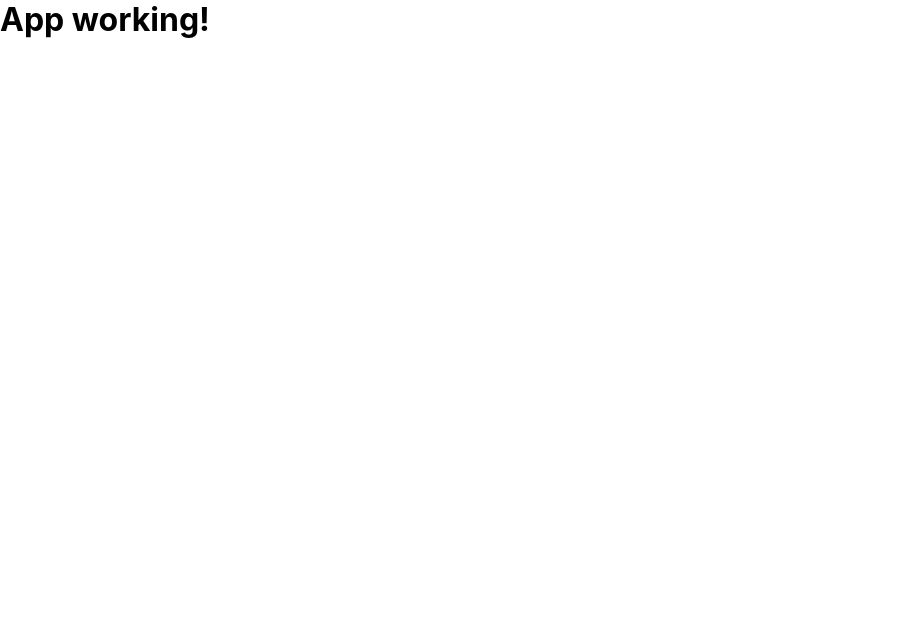
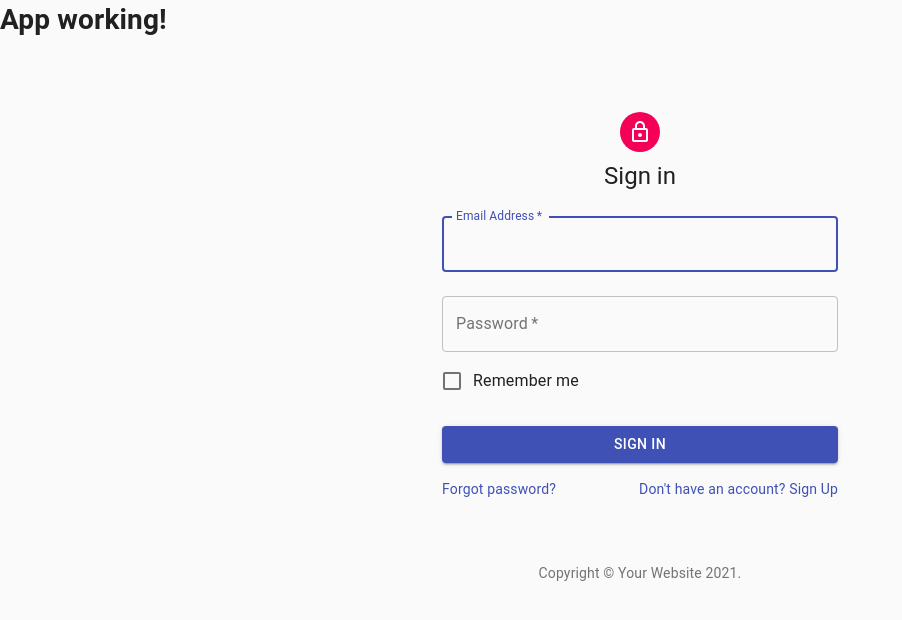
Before and after one commit to hov001/react-blog, a React (Vite) app: page / in a window 1280 px wide. Shown: the top 620 px of the page, without its empty margins (0-902 px from the left). Built offline with nearby package versions, Linux system fonts and the light colour scheme.

Commit message:
Feat: Added SignIn container on App components

```diff
--- a/src/App.jsx
+++ b/src/App.jsx
@@ -1,9 +1,127 @@
 import React from 'react'
+// Material UI
+import Avatar from '@material-ui/core/Avatar'
+import Button from '@material-ui/core/Button'
+import CssBaseline from '@material-ui/core/CssBaseline'
+import TextField from '@material-ui/core/TextField'
+import FormControlLabel from '@material-ui/core/FormControlLabel'
+import Checkbox from '@material-ui/core/Checkbox'
+import Link from '@material-ui/core/Link'
+import Grid from '@material-ui/core/Grid'
+import Box from '@material-ui/core/Box'
+import LockOutlinedIcon from '@material-ui/icons/LockOutlined'
+import Typography from '@material-ui/core/Typography'
+import { makeStyles } from '@material-ui/core/styles'
+import Container from '@material-ui/core/Container'
+
+function Copyright() {
+  return (
+    <Typography variant="body2" color="textSecondary" align="center">
+      {'Copyright © '}
+      <Link color="inherit" href="https://material-ui.com/">
+        Your Website
+      </Link>{' '}
+      {new Date().getFullYear()}
+      {'.'}
+    </Typography>
+  )
+}
+
+const useStyles = makeStyles((theme) => ({
+  paper: {
+    marginTop: theme.spacing(8),
+    display: 'flex',
+    flexDirection: 'column',
+    alignItems: 'center',
+  },
+  avatar: {
+    margin: theme.spacing(1),
+    backgroundColor: theme.palette.secondary.main,
+  },
+  form: {
+    width: '100%', // Fix IE 11 issue.
+    marginTop: theme.spacing(1),
+  },
+  submit: {
+    margin: theme.spacing(3, 0, 2),
+  },
+}))
+
+function SignIn() {
+  const classes = useStyles()
+
+  return (
+    <Container component="main" maxWidth="xs">
+      <CssBaseline />
+      <div className={classes.paper}>
+        <Avatar className={classes.avatar}>
+          <LockOutlinedIcon />
+        </Avatar>
+        <Typography component="h1" variant="h5">
+          Sign in
+        </Typography>
+        <form className={classes.form} noValidate>
+          <TextField
+            variant="outlined"
+            margin="normal"
+            required
+            fullWidth
+            id="email"
+            label="Email Address"
+            name="email"
+            autoComplete="email"
+            autoFocus
+          />
+          <TextField
+            variant="outlined"
+            margin="normal"
+            required
+            fullWidth
+            name="password"
+            label="Password"
+            type="password"
+            id="password"
+            autoComplete="current-password"
+          />
+          <FormControlLabel
+            control={<Checkbox value="remember" color="primary" />}
+            label="Remember me"
+          />
+          <Button
+            type="submit"
+            fullWidth
+            variant="contained"
+            color="primary"
+            className={classes.submit}
+          >
+            Sign In
+          </Button>
+          <Grid container>
+            <Grid item xs>
+              <Link href="#" variant="body2">
+                Forgot password?
+              </Link>
+            </Grid>
+            <Grid item>
+              <Link href="#" variant="body2">
+                {"Don't have an account? Sign Up"}
+              </Link>
+            </Grid>
+          </Grid>
+        </form>
+      </div>
+      <Box mt={8}>
+        <Copyright />
+      </Box>
+    </Container>
+  )
+}
 
 function App() {
   return (
     <div className="App">
       <h1>App working!</h1>
+      <SignIn />
     </div>
   )
 }
```
Also changed, not shown: .eslintrc.js.
